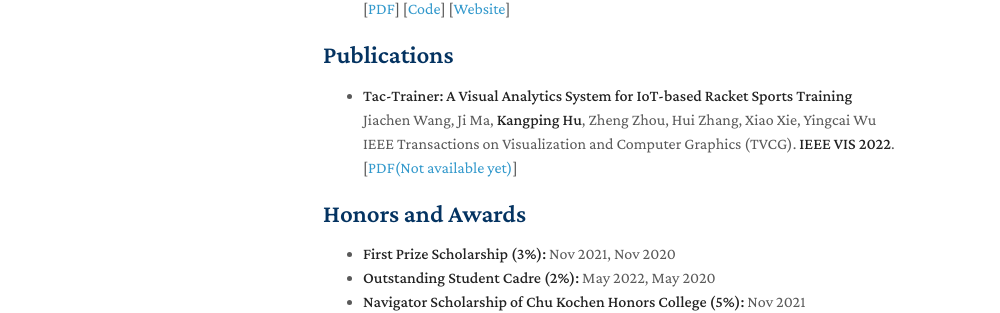
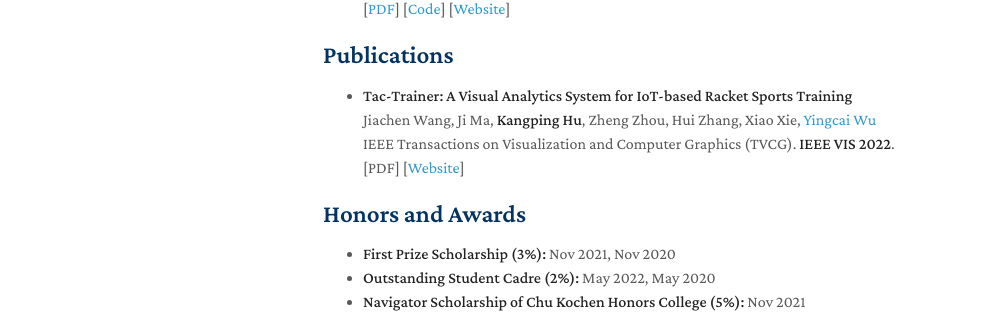
Before and after one commit to HenryHu-H/HenryHu-H.github.io, a Jekyll site: the page built from index.md, in a window 1280 px wide and 1064 px high. Shown: the part 525-838 px from the top of the window, without its empty margins (147-1147 px from the left). Built offline with Jekyll 4.4.1, drawn with Linux system fonts in a browser that asks for light colours; nearby versions of some CDN libraries; a style sheet for code colours, icons or effects is not loaded; our own code applies the rules of GitHub Pages for plain Markdown files.

Commit message:
Update index.md

```diff
--- a/index.md
+++ b/index.md
@@ -24,11 +24,11 @@ I am a senior undergraduate student in Artificial Intelligence ([Turing Class](h
 
 - **Tac-Trainer: A Visual Analytics System for IoT-based Racket Sports Training**
   <br>
-  Jiachen Wang, Ji Ma, **Kangping Hu**, Zheng Zhou, Hui Zhang, Xiao Xie, Yingcai Wu
+  Jiachen Wang, Ji Ma, **Kangping Hu**, Zheng Zhou, Hui Zhang, Xiao Xie, [Yingcai Wu](http://www.ycwu.org)
   <br>
   IEEE Transactions on Visualization and Computer Graphics (TVCG). **IEEE VIS 2022**.
   <br>
-  [[PDF(Not available yet)](https://zjuidg.org)]
+  [PDF] [[Website](https://zjuidg.org)]
 
 ## Honors and Awards
 
```
